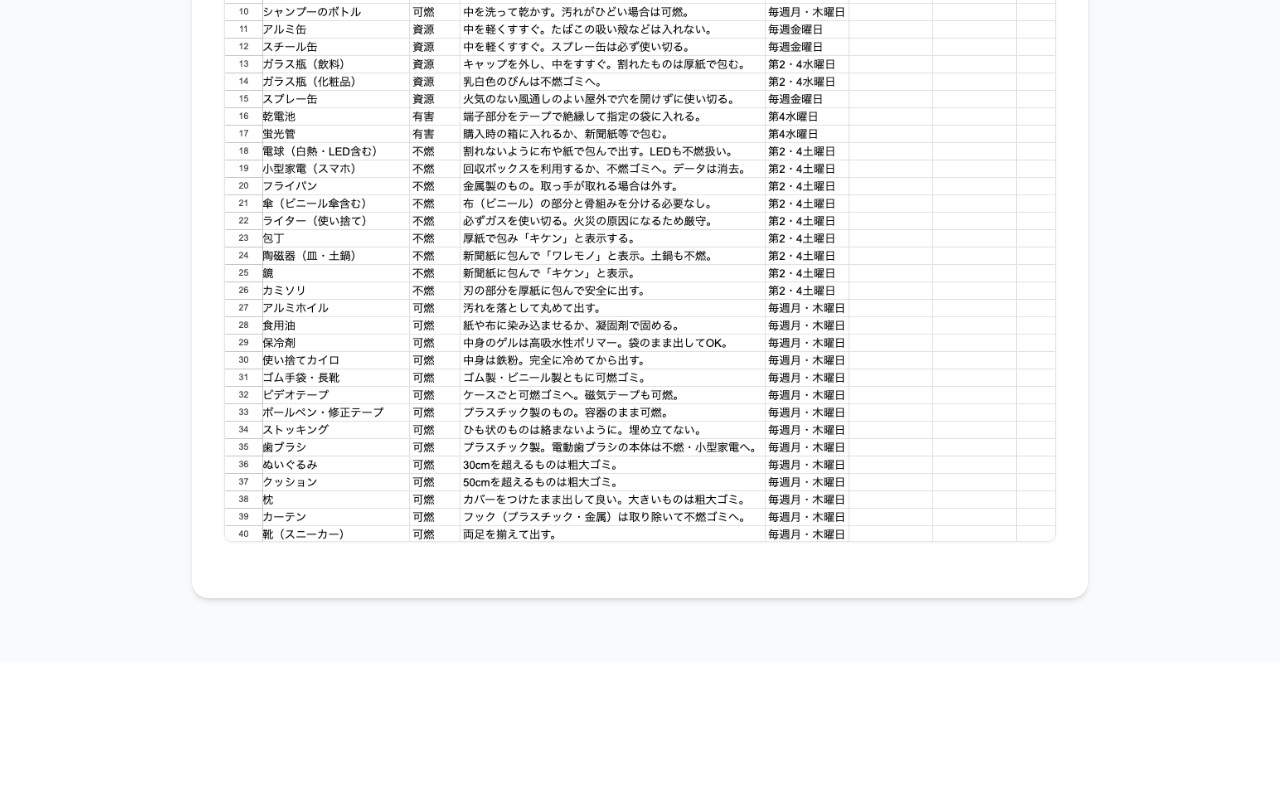
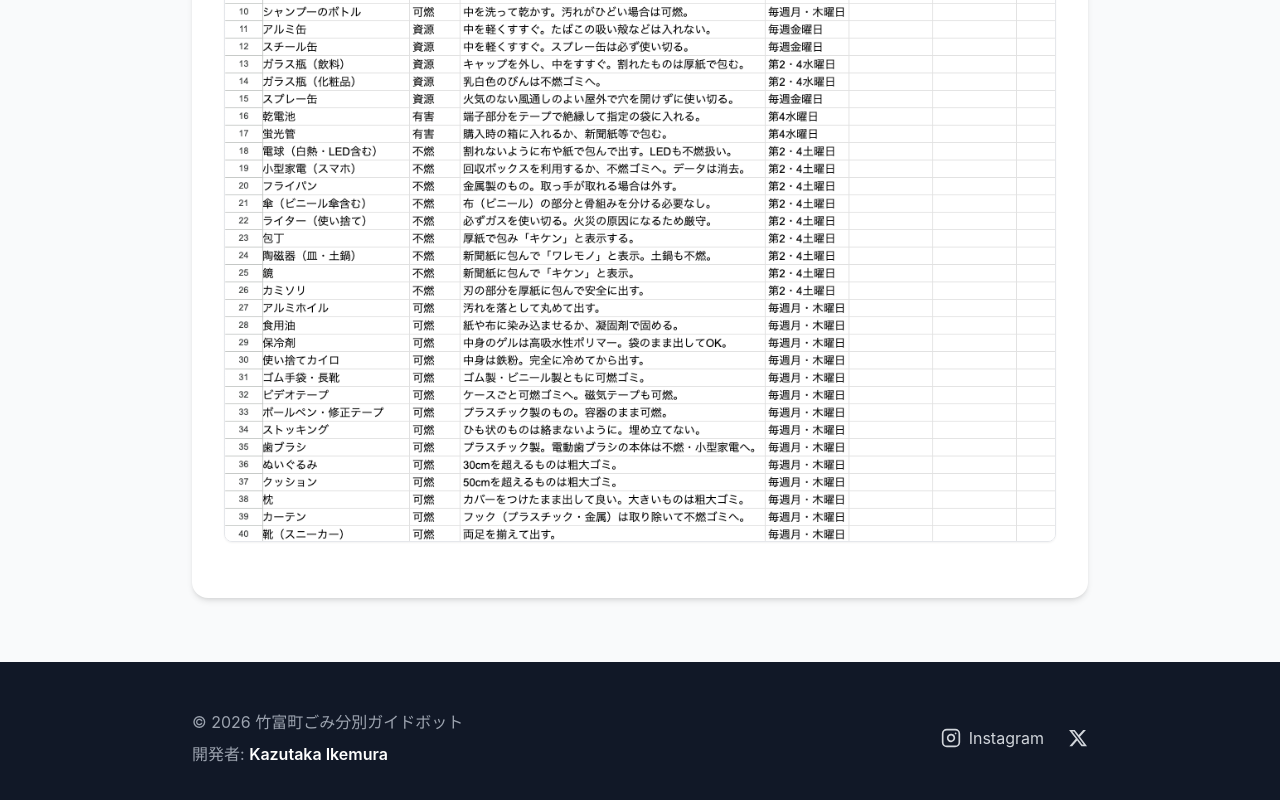
Before and after one commit to ikemura23/taketomi-trush-guide-bot-web, a React (Vite) app: page / in a window 1280 px wide. Shown: the part 3246-4046 px from the top of the page. Before the commit the page ends 3908 px from the top, so only its background shows below. Built offline with nearby package versions, Linux system fonts and the light colour scheme.

Commit message:
feat: Footerを作成

```diff
--- a/src/App.jsx
+++ b/src/App.jsx
@@ -2,6 +2,7 @@ import Hero from './components/Hero'
 import Features from './components/Features'
 import HowToUse from './components/HowToUse'
 import Transparency from './components/Transparency'
+import Footer from './components/Footer'
 
 function App() {
   return (
@@ -10,6 +11,7 @@ function App() {
       <Features />
       <HowToUse />
       <Transparency />
+      <Footer />
     </div>
   )
 }
--- /dev/null
+++ b/src/components/Footer.jsx
@@ -0,0 +1,52 @@
+import { Instagram } from 'lucide-react'
+
+function Footer() {
+  const currentYear = new Date().getFullYear()
+
+  return (
+    <footer className="bg-gray-900 text-white px-4 py-12">
+      <div className="max-w-4xl mx-auto">
+        <div className="flex flex-col md:flex-row justify-between items-center gap-6">
+          <div className="text-center md:text-left">
+            <p className="text-gray-400 mb-2">
+              © {currentYear} 竹富町ごみ分別ガイドボット
+            </p>
+            <p className="text-gray-400">
+              開発者: <span className="text-white font-semibold">Kazutaka Ikemura</span>
+            </p>
+          </div>
+          <div className="flex items-center gap-6">
+            <a
+              href="https://www.instagram.com/ikemura23"
+              target="_blank"
+              rel="noopener noreferrer"
+              className="flex items-center gap-2 text-gray-300 hover:text-white transition-colors"
+              aria-label="Instagram"
+            >
+              <Instagram size={20} />
+              <span className="hidden sm:inline">Instagram</span>
+            </a>
+            <a
+              href="https://x.com/ikemura23"
+              target="_blank"
+              rel="noopener noreferrer"
+              className="flex items-center gap-2 text-gray-300 hover:text-white transition-colors"
+              aria-label="X (Twitter)"
+            >
+              <svg
+                className="w-5 h-5"
+                fill="currentColor"
+                viewBox="0 0 24 24"
+                aria-hidden="true"
+              >
+                <path d="M18.244 2.25h3.308l-7.227 8.26 8.502 11.24H16.17l-5.214-6.817L4.99 21.75H1.68l7.73-8.835L1.254 2.25H8.08l4.713 6.231zm-1.161 17.52h1.833L7.084 4.126H5.117z" />
+              </svg>
+            </a>
+          </div>
+        </div>
+      </div>
+    </footer>
+  )
+}
+
+export default Footer
```
